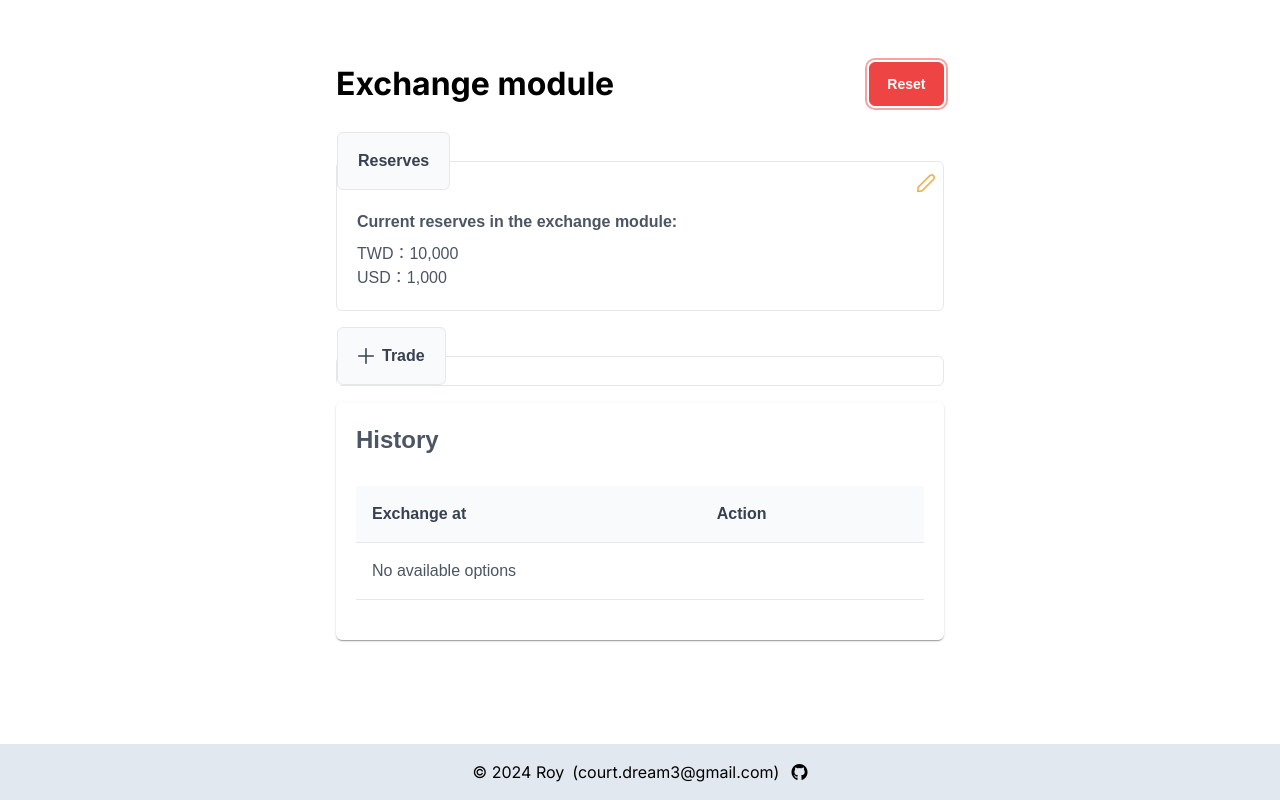
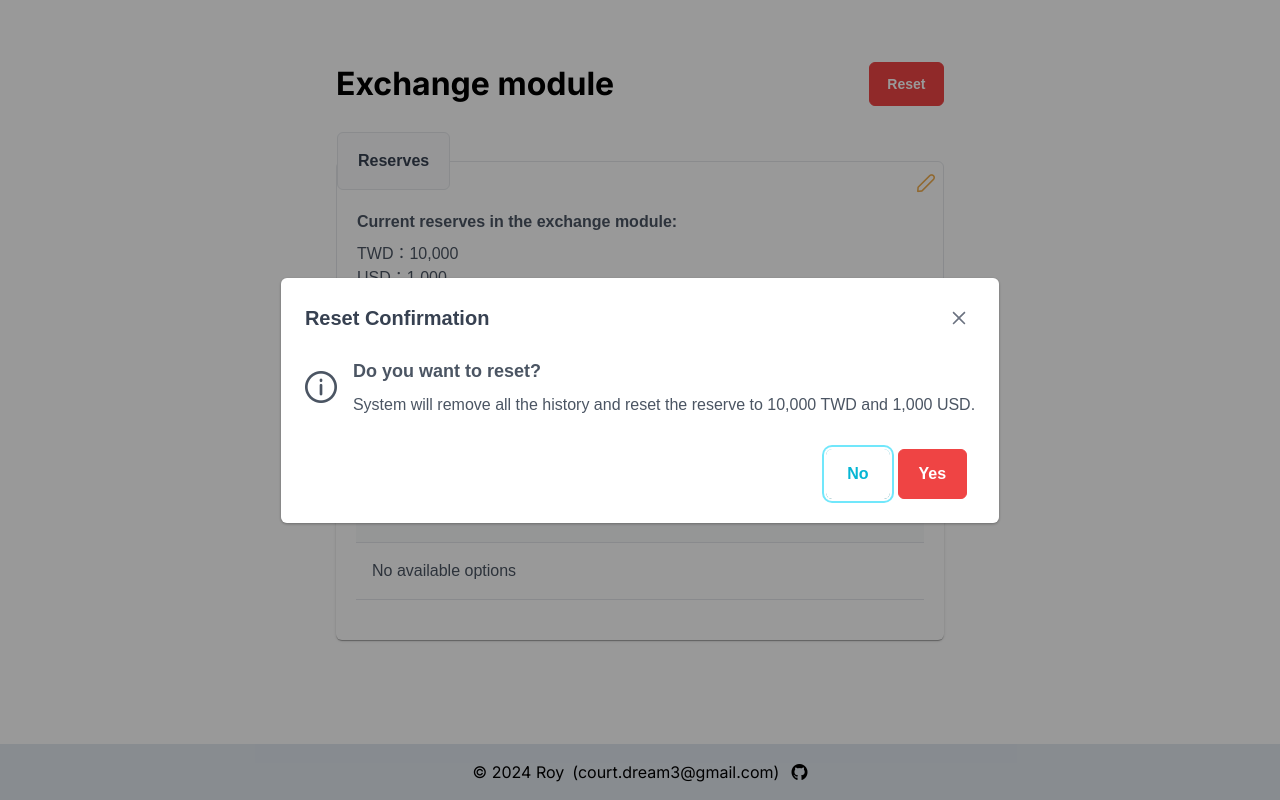
Before and after one commit to kevin3991/perp-exam, a Next.js app: page / in a window 1280 px wide. Both pictures are taken after a click on the button "Reset". Built offline with nearby package versions, Linux system fonts and the light colour scheme; a web font is replaced by a local one.

Commit message:
feat: Optimzie dialog

```diff
--- a/src/app/page.tsx
+++ b/src/app/page.tsx
@@ -6,10 +6,34 @@ import LogTable from '@/components/LogTable';
 import ReverseInfo from '@/components/ReserveInfo';
 import { useExchange } from '@/hooks/useExchange';
 import { Button } from 'primereact/button';
+import { confirmDialog } from 'primereact/confirmdialog';
 import { Skeleton } from 'primereact/skeleton';
 
 export default function Home(): JSX.Element {
   const { persistLoading, reset } = useExchange();
+
+  const onReset = (): void => {
+    confirmDialog({
+      message: () => {
+        return (
+          <div>
+            <p className="text-[18px] font-bold mb-2">Do you want to reset?</p>
+            <p>
+              System will remove all the history and reset the reserve to 10,000
+              TWD and 1,000 USD.
+            </p>
+          </div>
+        );
+      },
+      header: 'Reset Confirmation',
+      icon: 'pi pi-info-circle',
+      defaultFocus: 'reject',
+      acceptClassName: 'p-button-danger',
+      accept: () => {
+        reset();
+      },
+    });
+  };
 
   return (
     <>
@@ -27,7 +51,7 @@ export default function Home(): JSX.Element {
                   severity="danger"
                   label="Reset"
                   size="small"
-                  onClick={reset}
+                  onClick={onReset}
                 />
               </div>
               <ReverseInfo />
--- a/src/components/ExchangeForm.tsx
+++ b/src/components/ExchangeForm.tsx
@@ -19,7 +19,10 @@ const ExchangeForm = (props: IExchangeFormProps): JSX.Element => {
 
   const toastHook = useToast();
   const { exchangeOptions, getFromAndTo, exchange } = useExchange();
-  const { form, setForm, onChange } = useForm({
+  const { form, setForm, onChange } = useForm<{
+    exchangeTo: string;
+    amount: number;
+  }>({
     form: {
       exchangeTo: '',
       amount: 0,
@@ -76,7 +79,9 @@ const ExchangeForm = (props: IExchangeFormProps): JSX.Element => {
         }`;
         return (
           <div>
-            <p>Do you want to exchange?</p>
+            <p className="text-[18px] font-bold mb-2">
+              Do you want to exchange?
+            </p>
             <Message severity="info" text={text} className="mt-2" />
           </div>
         );
--- a/src/components/dialog/EditReserveDialog.tsx
+++ b/src/components/dialog/EditReserveDialog.tsx
@@ -77,7 +77,9 @@ const EditReserveDialog = (props: IEditReserveDialog): JSX.Element => {
       message: () => {
         return (
           <div>
-            <p>Are you sure you want to change the reserves?</p>
+            <p className="text-[18px] font-bold mb-2">
+              Are you sure you want to change the reserves?
+            </p>
             <p>System will remove all the history and reset.</p>
           </div>
         );
```
